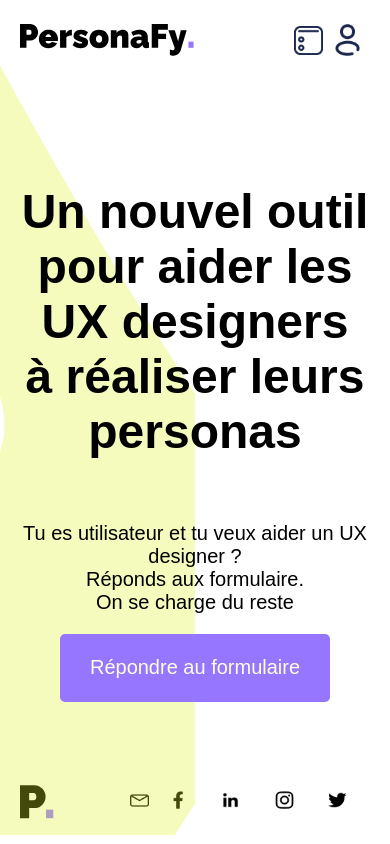
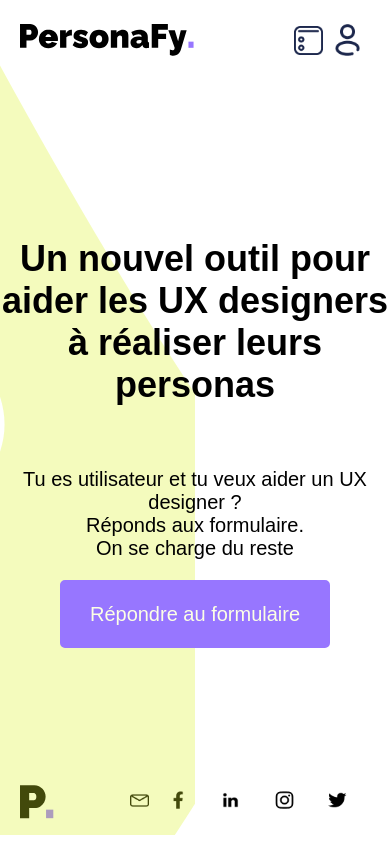
Before and after one commit to JulieFrancois/kiwi, a React (Create React App) app: page / in a window 390 px wide. Built offline with nearby package versions, Linux system fonts and the light colour scheme.

Commit message:
test H1 size

```diff
--- a/src/style.css
+++ b/src/style.css
@@ -740,6 +740,10 @@
     padding: 5% 3%;
   }
 
+  .Titre{
+    font-size: var(--fs_h2);
+  }
+
   .bonhomme1, .form2Fond{
     display: none;
 
```
